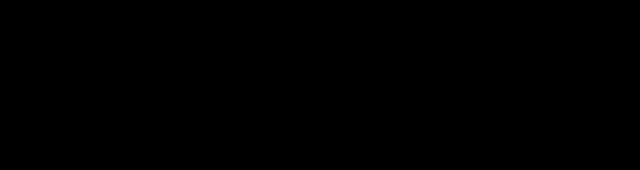
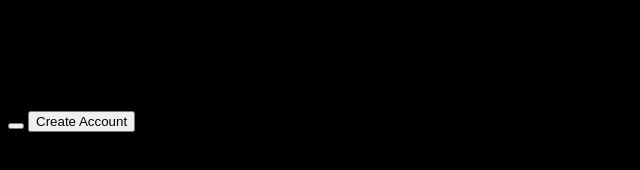
Before and after one commit to Dreadreincarnation/Legacy-chat.com, a plain HTML site: page index.html in a window 1280 px wide. Shown: the whole page, without its empty margins (0-640 px from the left). Drawn offline with Linux system fonts and the light colour scheme.

Commit message:
Update index.html
Signed-off-by: Dreadreincarnation <132242461+Dreadreincarnation@users.noreply.github.com>

```diff
--- a/index.html
+++ b/index.html
@@ -14,7 +14,8 @@
     </div>
 //Mainscreen
     <div id="mainsr">
-
+        <button id=""></button>
+        <button id="crack" onClick="Create()">Create Account</button>
 
 
     </div>
```
